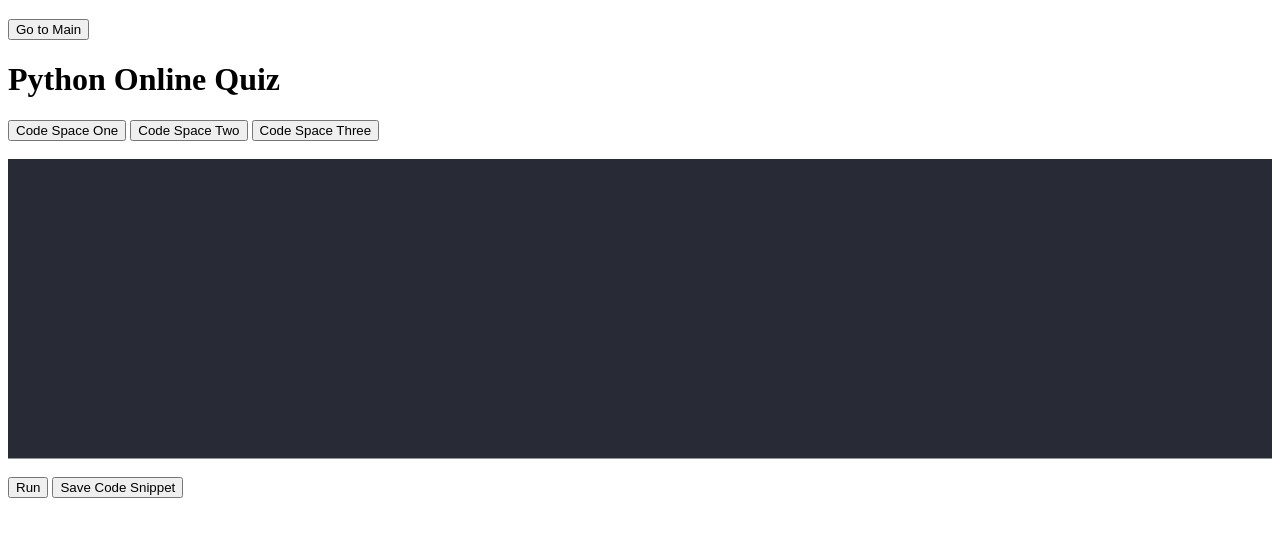
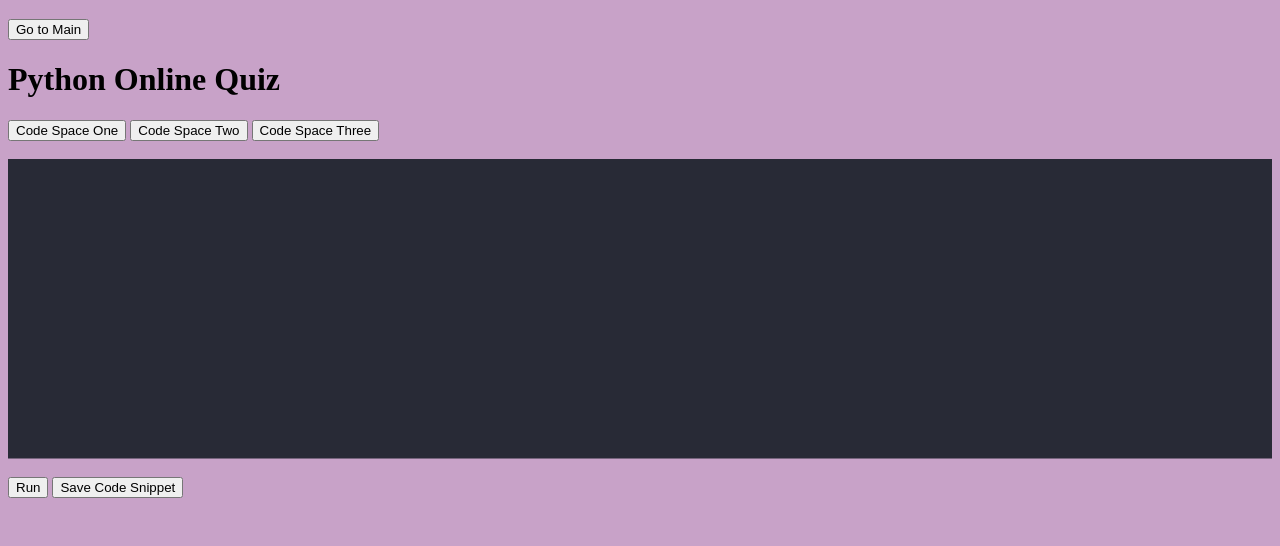
Before and after one commit to bjknee/python_code_editor, a Python web app: template codesender/templates/profileOne.html in a window 1280 px wide. Shown: the top 546 px of the page. Run offline with Jinja, Linux system fonts and the light colour scheme; the template is opened without the code that fills it, so the values that code supplies are empty; grey boxes are pictures that could not be loaded.

Commit message:
Update base.html

```diff
--- a/codesender/templates/base.html
+++ b/codesender/templates/base.html
@@ -1,7 +1,16 @@
 <!-- base.html (base html templating solution)  -->
 <!DOCTYPE html>
 <html lang="en">
-  <head>
+<head>
+<style>
+body {
+
+  background-color:#C8A2C8;
+}
+</style>
+
+</style>
+      <p style="background-image: url('g.png');">
     <meta charset="UTF-8">
     <meta name="viewport" content="width=device-width, initial-scale=1.0">
     <meta http-equiv="X-UA-Compatible" content="ie=edge">
```
